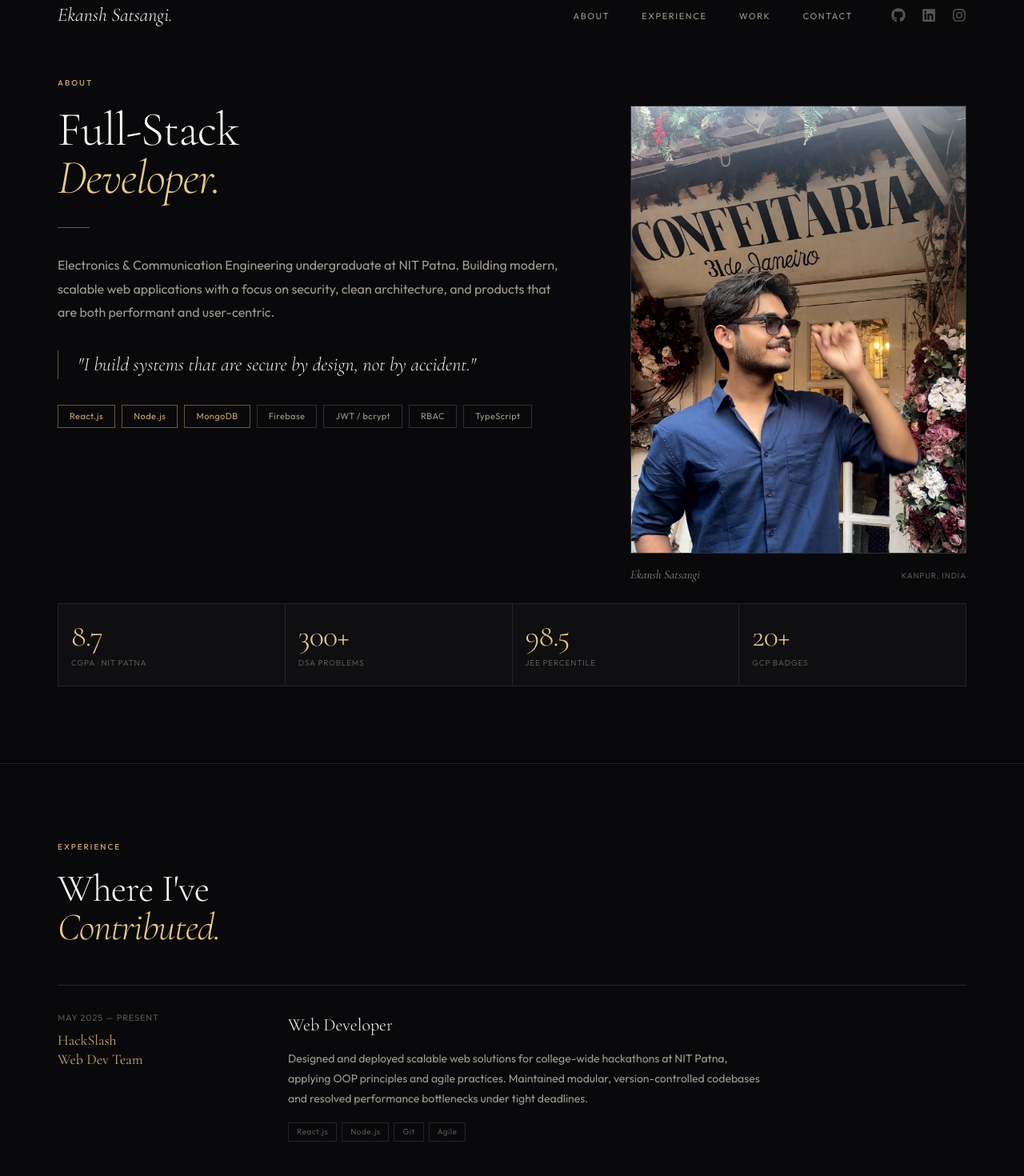
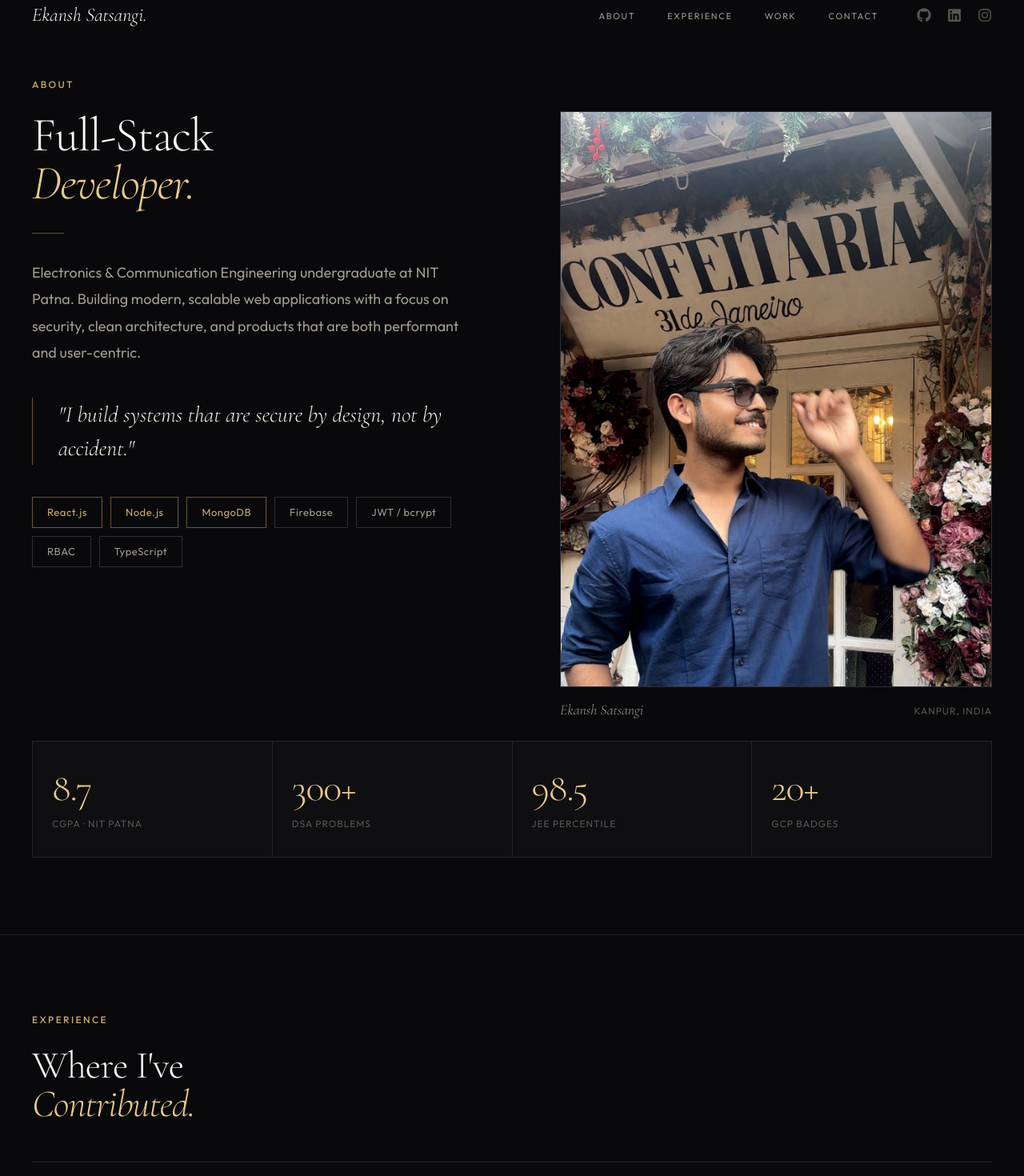
Before and after one commit to Ekaaanshhhh/DevPortfolio, a React (Vite) app: page / in a window 1280 px wide. Shown: the top 1470 px of the page at 80% size. Built offline with nearby package versions, Linux system fonts and the light colour scheme.

Commit message:
Update frontend layout and styling

```diff
--- a/src/index.css
+++ b/src/index.css
@@ -29,15 +29,15 @@ body {
   background: var(--bg);
   color: var(--text);
   font-family: var(--sans);
-  font-size: 15px;
+  font-size: 16px;
   line-height: 1.6;
   overflow-x: hidden;
 }
 
 .container {
-  max-width: 1200px;
+  max-width: 1600px;
   margin: 0 auto;
-  padding: 0 32px;
+  padding: 0 40px;
 }
 
 .section {
@@ -47,12 +47,12 @@ body {
 
 .eyebrow {
   font-family: var(--sans);
-  font-size: 10px;
+  font-size: 12px;
   font-weight: 500;
   letter-spacing: 0.2em;
   text-transform: uppercase;
   color: var(--gold);
-  margin-bottom: 20px;
+  margin-bottom: 24px;
 }
 
 .display {
@@ -82,7 +82,7 @@ body {
 }
 
 .body-text {
-  font-size: 16px;
+  font-size: 18px;
   color: var(--text2);
   line-height: 1.85;
 }
@@ -90,15 +90,15 @@ body {
 .tag-list {
   display: flex;
   flex-wrap: wrap;
-  gap: 8px;
-  margin-top: 28px;
+  gap: 10px;
+  margin-top: 32px;
 }
 
 .tag {
   display: inline-block;
-  padding: 5px 14px;
+  padding: 8px 18px;
   border: 1px solid var(--border2);
-  font-size: 11px;
+  font-size: 13px;
   color: var(--text2);
   letter-spacing: 0.04em;
 }
@@ -111,8 +111,8 @@ body {
 /* ABOUT — photo integrated */
 .about-layout {
   display: grid;
-  grid-template-columns: 1fr 420px;
-  gap: 80px;
+  grid-template-columns: 1fr 540px;
+  gap: 120px;
   align-items: start;
 }
 
@@ -120,14 +120,14 @@ body {
 
 .pull-quote {
   font-family: var(--serif);
-  font-size: 24px;
+  font-size: 28px;
   font-weight: 300;
   font-style: italic;
   color: var(--text);
   line-height: 1.5;
   border-left: 1px solid var(--gold3);
-  padding-left: 24px;
-  margin: 32px 0;
+  padding-left: 32px;
+  margin: 40px 0;
 }
 
 .about-right {
@@ -189,14 +189,14 @@ body {
 
 .photo-caption-name {
   font-family: var(--serif);
-  font-size: 15px;
+  font-size: 18px;
   font-weight: 300;
   font-style: italic;
   color: var(--text2);
 }
 
 .photo-caption-loc {
-  font-size: 10px;
+  font-size: 12px;
   color: var(--text3);
   letter-spacing: 0.08em;
   text-transform: uppercase;
@@ -204,7 +204,7 @@ body {
 
 .stat-strip {
   display: grid;
-  grid-template-columns: repeat(2, 1fr);
+  grid-template-columns: repeat(4, 1fr);
   gap: 1px;
   background: var(--border);
   border: 1px solid var(--border);
@@ -213,12 +213,12 @@ body {
 
 .stat-cell {
   background: var(--bg2);
-  padding: 20px 16px;
+  padding: 32px 24px;
 }
 
 .stat-n {
   font-family: var(--serif);
-  font-size: 38px;
+  font-size: 48px;
   font-weight: 300;
   color: var(--gold2);
   line-height: 1.1;
@@ -226,19 +226,19 @@ body {
 }
 
 .stat-l {
-  font-size: 10px;
+  font-size: 12px;
   color: var(--text3);
   letter-spacing: 0.08em;
   text-transform: uppercase;
-  margin-top: 4px;
+  margin-top: 8px;
 }
 
 /* EXPERIENCE */
 .exp-item {
   display: grid;
-  grid-template-columns: 240px 1fr;
-  gap: 48px;
-  padding: 48px 0;
+  grid-template-columns: 320px 1fr;
+  gap: 64px;
+  padding: 64px 0;
   border-bottom: 1px solid var(--border);
 }
 
@@ -252,16 +252,16 @@ body {
 }
 
 .exp-date {
-  font-size: 11px;
+  font-size: 13px;
   color: var(--text3);
   letter-spacing: 0.08em;
   text-transform: uppercase;
-  margin-bottom: 8px;
+  margin-bottom: 12px;
 }
 
 .exp-org {
   font-family: var(--serif);
-  font-size: 18px;
+  font-size: 22px;
   font-weight: 400;
   color: var(--gold);
   line-height: 1.3;
@@ -269,47 +269,47 @@ body {
 
 .exp-role {
   font-family: var(--serif);
-  font-size: 22px;
+  font-size: 28px;
   font-weight: 300;
   color: var(--white);
-  margin-bottom: 12px;
+  margin-bottom: 16px;
 }
 
 .exp-desc {
-  font-size: 14px;
+  font-size: 16px;
   color: var(--text2);
   line-height: 1.8;
-  max-width: 600px;
+  max-width: 800px;
 }
 
 .exp-tags {
   display: flex;
   flex-wrap: wrap;
-  gap: 6px;
-  margin-top: 16px;
+  gap: 8px;
+  margin-top: 24px;
 }
 
 .exp-tag {
-  font-size: 10px;
+  font-size: 12px;
   color: var(--text3);
   border: 1px solid var(--border);
-  padding: 3px 10px;
+  padding: 6px 14px;
   letter-spacing: 0.05em;
 }
 
 /* TECH STACK */
 .stack-layout {
   display: grid;
-  grid-template-columns: 240px 1fr;
-  gap: 100px;
+  grid-template-columns: 320px 1fr;
+  gap: 120px;
 }
 
 .stack-nav-item {
-  font-size: 12px;
+  font-size: 14px;
   color: var(--text3);
   letter-spacing: 0.08em;
   text-transform: uppercase;
-  padding: 12px 0;
+  padding: 16px 0;
   border-bottom: 1px solid var(--border);
 }
 
@@ -321,29 +321,29 @@ body {
 .stack-groups {
   display: flex;
   flex-direction: column;
-  gap: 36px;
+  gap: 48px;
 }
 
 .stack-group-title {
   font-family: var(--serif);
-  font-size: 20px;
+  font-size: 24px;
   font-weight: 300;
   font-style: italic;
   color: var(--text2);
-  margin-bottom: 14px;
+  margin-bottom: 20px;
 }
 
 .stack-pills {
   display: flex;
   flex-wrap: wrap;
-  gap: 8px;
+  gap: 12px;
 }
 
 .stack-pill {
-  font-size: 12px;
+  font-size: 14px;
   color: var(--text);
   border: 1px solid var(--border2);
-  padding: 7px 16px;
+  padding: 10px 20px;
   letter-spacing: 0.02em;
 }
 
@@ -362,7 +362,7 @@ body {
 
 .ach-card {
   background: var(--bg2);
-  padding: 36px 32px;
+  padding: 48px 40px;
   position: relative;
 }
 
@@ -377,31 +377,31 @@ body {
 }
 
 .ach-index {
-  font-size: 10px;
+  font-size: 12px;
   color: var(--text3);
   letter-spacing: 0.15em;
-  margin-bottom: 16px;
+  margin-bottom: 20px;
 }
 
 .ach-title {
   font-family: var(--serif);
-  font-size: 20px;
+  font-size: 26px;
   font-weight: 400;
   color: var(--white);
   line-height: 1.3;
-  margin-bottom: 8px;
+  margin-bottom: 12px;
 }
 
 .ach-sub {
-  font-size: 11px;
+  font-size: 13px;
   color: var(--gold);
   letter-spacing: 0.06em;
   text-transform: uppercase;
-  margin-bottom: 12px;
+  margin-bottom: 16px;
 }
 
 .ach-desc {
-  font-size: 12px;
+  font-size: 15px;
   color: var(--text2);
   line-height: 1.7;
 }
@@ -418,9 +418,9 @@ body {
   background: var(--bg2);
   display: grid;
   grid-template-columns: 1fr auto;
-  gap: 32px;
+  gap: 48px;
   align-items: start;
-  padding: 40px 36px;
+  padding: 56px 48px;
 }
 
 .proj-item:hover {
@@ -428,40 +428,40 @@ body {
 }
 
 .proj-no {
-  font-size: 10px;
+  font-size: 12px;
   color: var(--text3);
   letter-spacing: 0.1em;
-  margin-bottom: 12px;
+  margin-bottom: 16px;
 }
 
 .proj-name {
   font-family: var(--serif);
-  font-size: 28px;
+  font-size: 36px;
   font-weight: 300;
   color: var(--white);
-  margin-bottom: 10px;
+  margin-bottom: 16px;
   line-height: 1.2;
 }
 
 .proj-desc {
-  font-size: 14px;
+  font-size: 16px;
   color: var(--text2);
   line-height: 1.75;
-  max-width: 600px;
-  margin-bottom: 16px;
+  max-width: 800px;
+  margin-bottom: 24px;
 }
 
 .proj-tech {
   display: flex;
   flex-wrap: wrap;
-  gap: 6px;
+  gap: 10px;
 }
 
 .proj-tech-tag {
-  font-size: 10px;
+  font-size: 12px;
   color: var(--text3);
   border: 1px solid var(--border);
-  padding: 3px 10px;
+  padding: 6px 14px;
   letter-spacing: 0.04em;
 }
 
@@ -469,15 +469,15 @@ body {
   display: flex;
   flex-direction: column;
   align-items: flex-end;
-  gap: 12px;
-  padding-top: 8px;
+  gap: 16px;
+  padding-top: 12px;
 }
 
 .proj-badge {
-  font-size: 10px;
+  font-size: 12px;
   letter-spacing: 0.1em;
   text-transform: uppercase;
-  padding: 5px 12px;
+  padding: 6px 16px;
   border: 1px solid;
 }
 
@@ -504,7 +504,7 @@ body {
 }
 
 .proj-link {
-  font-size: 11px;
+  font-size: 13px;
   color: var(--text3);
   text-decoration: none;
   letter-spacing: 0.05em;
@@ -518,16 +518,16 @@ body {
 .contact-layout {
   display: grid;
   grid-template-columns: 1fr 1fr;
-  gap: 120px;
+  gap: 160px;
   align-items: start;
 }
 
 .contact-row {
   display: grid;
-  grid-template-columns: 80px 1fr;
-  gap: 16px;
+  grid-template-columns: 120px 1fr;
+  gap: 24px;
   align-items: baseline;
-  padding: 16px 0;
+  padding: 24px 0;
   border-bottom: 1px solid var(--border);
 }
 
@@ -536,28 +536,28 @@ body {
 }
 
 .contact-key {
-  font-size: 10px;
+  font-size: 12px;
   color: var(--text3);
   letter-spacing: 0.1em;
   text-transform: uppercase;
 }
 
 .contact-val {
-  font-size: 13px;
+  font-size: 16px;
   color: var(--text2);
 }
 
 .form-group {
-  margin-bottom: 20px;
+  margin-bottom: 32px;
 }
 
 .form-label {
-  font-size: 10px;
+  font-size: 12px;
   color: var(--text3);
   letter-spacing: 0.12em;
   text-transform: uppercase;
   display: block;
-  margin-bottom: 8px;
+  margin-bottom: 12px;
 }
 
 .form-input {
@@ -565,9 +565,9 @@ body {
   background: transparent;
   border: none;
   border-bottom: 1px solid var(--border);
-  padding: 10px 0;
+  padding: 16px 0;
   font-family: var(--sans);
-  font-size: 13px;
+  font-size: 16px;
   color: var(--text);
   outline: none;
   transition: border-color 0.2s;
@@ -590,18 +590,18 @@ textarea.form-input {
 .form-btn {
   display: inline-flex;
   align-items: center;
-  gap: 10px;
+  gap: 12px;
   border: 1px solid var(--gold3);
   background: transparent;
   color: var(--gold);
   font-family: var(--serif);
-  font-size: 16px;
+  font-size: 20px;
   font-weight: 300;
   font-style: italic;
-  padding: 12px 28px;
+  padding: 16px 36px;
   cursor: pointer;
   transition: background 0.2s;
-  margin-top: 8px;
+  margin-top: 16px;
 }
 
 .form-btn:hover {
@@ -609,7 +609,7 @@ textarea.form-input {
 }
 
 .footer-bar {
-  padding: 40px 0;
+  padding: 56px 0;
   display: flex;
   justify-content: space-between;
   align-items: center;
@@ -617,14 +617,148 @@ textarea.form-input {
 
 .footer-name {
   font-family: var(--serif);
-  font-size: 20px;
+  font-size: 24px;
   font-weight: 300;
   font-style: italic;
   color: var(--text3);
 }
 
 .footer-copy {
-  font-size: 11px;
+  font-size: 13px;
   color: var(--text3);
   letter-spacing: 0.06em;
 }
+
+/* RESPONSIVE DESIGN (MOBILE & TABLET) */
+@media (max-width: 1024px) {
+  .container {
+    padding: 0 24px;
+  }
+
+  .section {
+    padding: 64px 0;
+  }
+
+  .display {
+    font-size: 44px !important;
+  }
+
+  /* About Layout */
+  .about-layout {
+    grid-template-columns: 1fr;
+    gap: 40px;
+  }
+
+  /* Hide the photo on mobile as requested */
+  .about-right {
+    display: none;
+  }
+
+  .stat-strip {
+    grid-template-columns: repeat(2, 1fr);
+  }
+
+  .stat-n {
+    font-size: 36px;
+  }
+
+  .pull-quote {
+    font-size: 20px;
+    margin: 24px 0;
+    padding-left: 20px;
+  }
+
+  /* Experience */
+  .exp-item {
+    grid-template-columns: 1fr;
+    gap: 16px;
+    padding: 40px 0;
+  }
+
+  .exp-date {
+    margin-bottom: 4px;
+  }
+
+  /* Tech Stack */
+  .stack-layout {
+    grid-template-columns: 1fr;
+    gap: 40px;
+  }
+
+  .stack-nav-item {
+    display: inline-block;
+    border-bottom: none;
+    border-right: 1px solid var(--border);
+    padding: 0 16px;
+  }
+
+  .stack-nav-item:last-child {
+    border-right: none;
+  }
+
+  /* Achievements */
+  .ach-grid {
+    grid-template-columns: 1fr;
+  }
+
+  .ach-card {
+    padding: 32px 24px;
+  }
+
+  /* Projects */
+  .proj-item {
+    grid-template-columns: 1fr;
+    gap: 24px;
+    padding: 40px 24px;
+  }
+
+  .proj-status-col {
+    align-items: flex-start;
+    padding-top: 0;
+  }
+
+  .proj-links-col {
+    align-items: flex-start;
+    flex-direction: row;
+    gap: 16px;
+  }
+
+  /* Contact */
+  .contact-layout {
+    grid-template-columns: 1fr;
+    gap: 64px;
+  }
+
+  .contact-row {
+    grid-template-columns: 100px 1fr;
+    gap: 16px;
+    padding: 16px 0;
+  }
+
+  .footer-bar {
+    flex-direction: column;
+    gap: 16px;
+    text-align: center;
+    padding: 40px 0;
+  }
+}
+
+@media (max-width: 640px) {
+  .display {
+    font-size: 36px !important;
+  }
+
+  .stat-strip {
+    grid-template-columns: 1fr;
+  }
+
+  .stack-nav-item {
+    padding: 0 12px;
+    font-size: 12px;
+  }
+
+  .form-btn {
+    font-size: 16px;
+    padding: 12px 24px;
+  }
+}
--- a/src/sections/About.jsx
+++ b/src/sections/About.jsx
@@ -63,7 +63,7 @@ export default function AboutSection() {
 
         <motion.div
           className="stat-strip"
-          style={{ gridTemplateColumns: "repeat(4, 1fr)", marginTop: "24px" }}
+          style={{ marginTop: "24px" }}
           initial={{ opacity: 0, y: 30 }}
           whileInView={{ opacity: 1, y: 0 }}
           viewport={{ once: true, margin: "-50px" }}
--- a/src/sections/Navbar.jsx
+++ b/src/sections/Navbar.jsx
@@ -58,7 +58,7 @@ const Navbar = () => {
 
   return (
     <div className="fixed inset-x-0 top-0 z-50 w-full" style={navContainerStyle}>
-      <div className="container" style={{ padding: "0 32px", maxWidth: "1200px", margin: "0 auto" }}>
+      <div className="container" style={{ padding: "0 40px", maxWidth: "1600px", margin: "0 auto" }}>
         <div className="flex items-center justify-between py-5">
 
           {/* Logo */}
```
